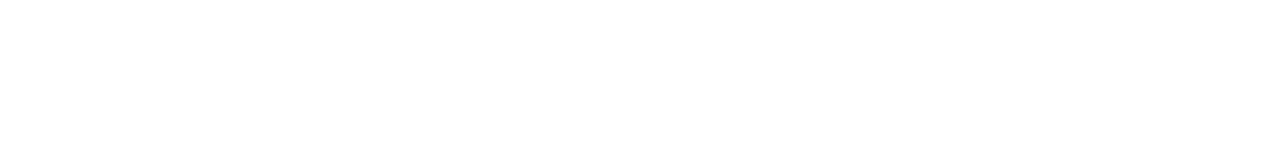
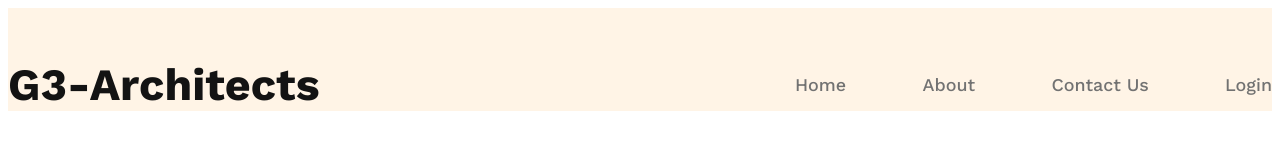
Before and after one commit to rabiyarumi/G3_Architect, a plain HTML site: page index.html in a window 1280 px wide. Drawn offline with nearby package versions, Linux system fonts and the light colour scheme.

Commit message:
added navbar

```diff
--- a/index.html
+++ b/index.html
@@ -7,6 +7,26 @@
     <link rel="stylesheet" href="./styles/style.css">
 </head>
 <body>
+    <header class="header">
+        <nav class="navbar flex">
+            <h3 class="nav-title dark-1">G3-Architects</h3>
+            <ul class="nav-links flex ">
+                <li class="nav-item">
+                    <a href="" class="nav-link dark-3">Home</a>
+                </li>
+                <li class="nav-item">
+                    <a href="" class="nav-link dark-3">About</a>
+                </li>
+                <li class="nav-item">
+                    <a href="" class="nav-link dark-3">Contact Us</a>
+                </li>
+                <li class="nav-item">
+                    <a href="" class="nav-link dark-3">Login</a>
+                </li>
+            </ul>
+        </nav>
+
+    </header>
 
 </body>
 </html>
--- a/styles/style.css
+++ b/styles/style.css
@@ -0,0 +1,58 @@
+@import url('https://fonts.googleapis.com/css2?family=Work+Sans:ital,wght@0,100..900;1,100..900&display=swap');
+body{
+    font-family: "Work Sans", sans-serif;
+    box-sizing: border-box;
+    padding: 0;
+}
+/* shared style */
+
+.flex {
+    display: flex;
+}
+.dark-1 {
+    color: #131313;
+}
+.dark-3 {
+    color: #727272;
+}
+.bg-orange {
+    background-color: #FF900E;
+}
+/* header style */
+.header {
+    max-width: 1920px;
+    margin: 0 auto;
+    background: rgba(255, 144, 14, 0.1);
+}
+/* navbar styles stars*/
+
+.navbar {
+    max-width: 1440px;
+    margin: 0 auto ;
+    padding-top: 50px;
+    justify-content: space-between;
+    align-items: center;
+
+}
+.nav-title {
+    font-size: 2.8rem;
+    margin: 0;
+
+}
+.nav-links {
+    width: 477px;
+    justify-content: space-between;
+    align-items: center;
+    padding-left: 0;
+
+
+}
+.nav-item {
+    list-style: none;
+}
+.nav-link {
+    text-decoration: none;
+    font-size: 1.12rem;
+    font-weight: 500;
+}
+/* navbar styles ends*/
```
